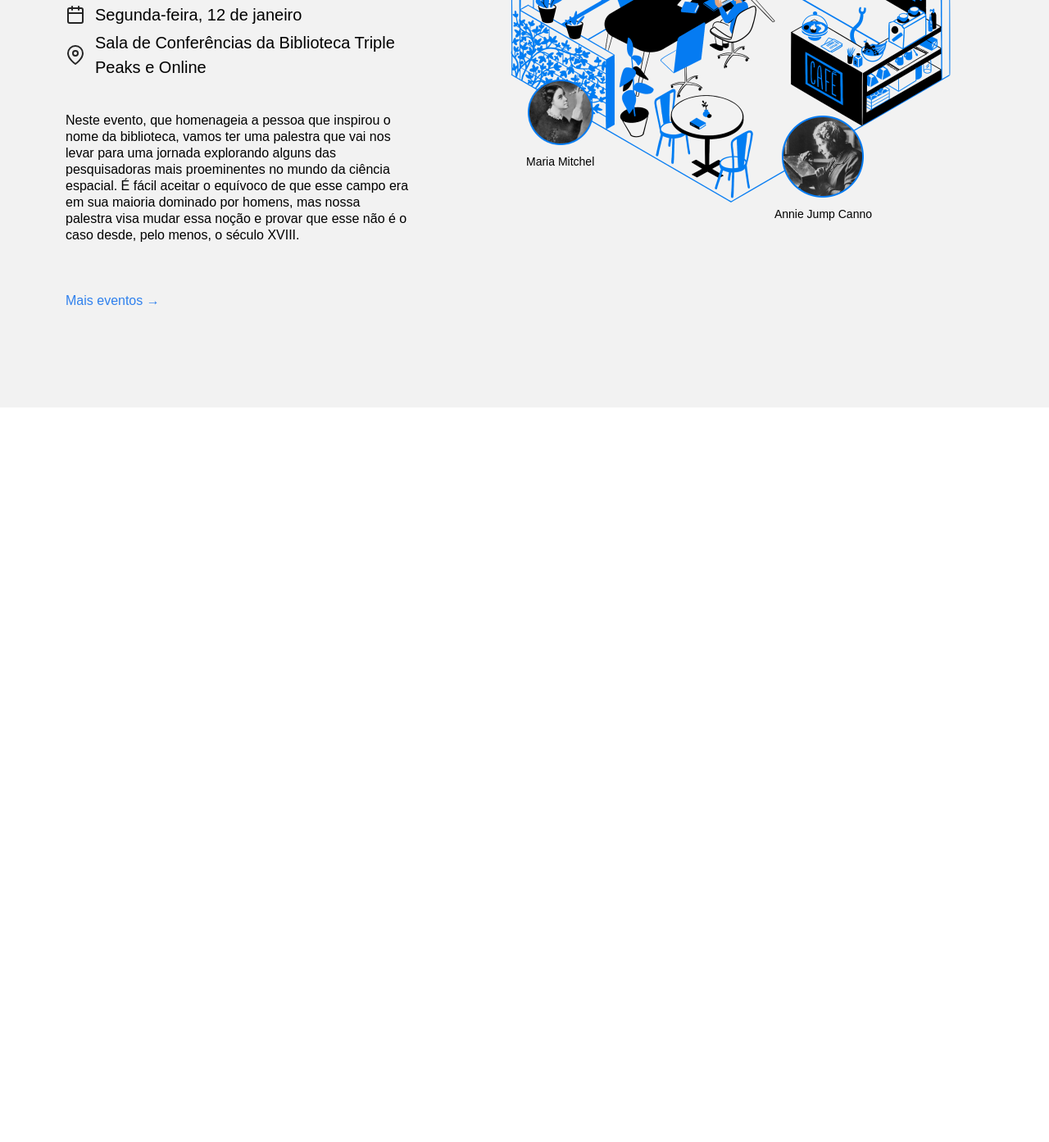
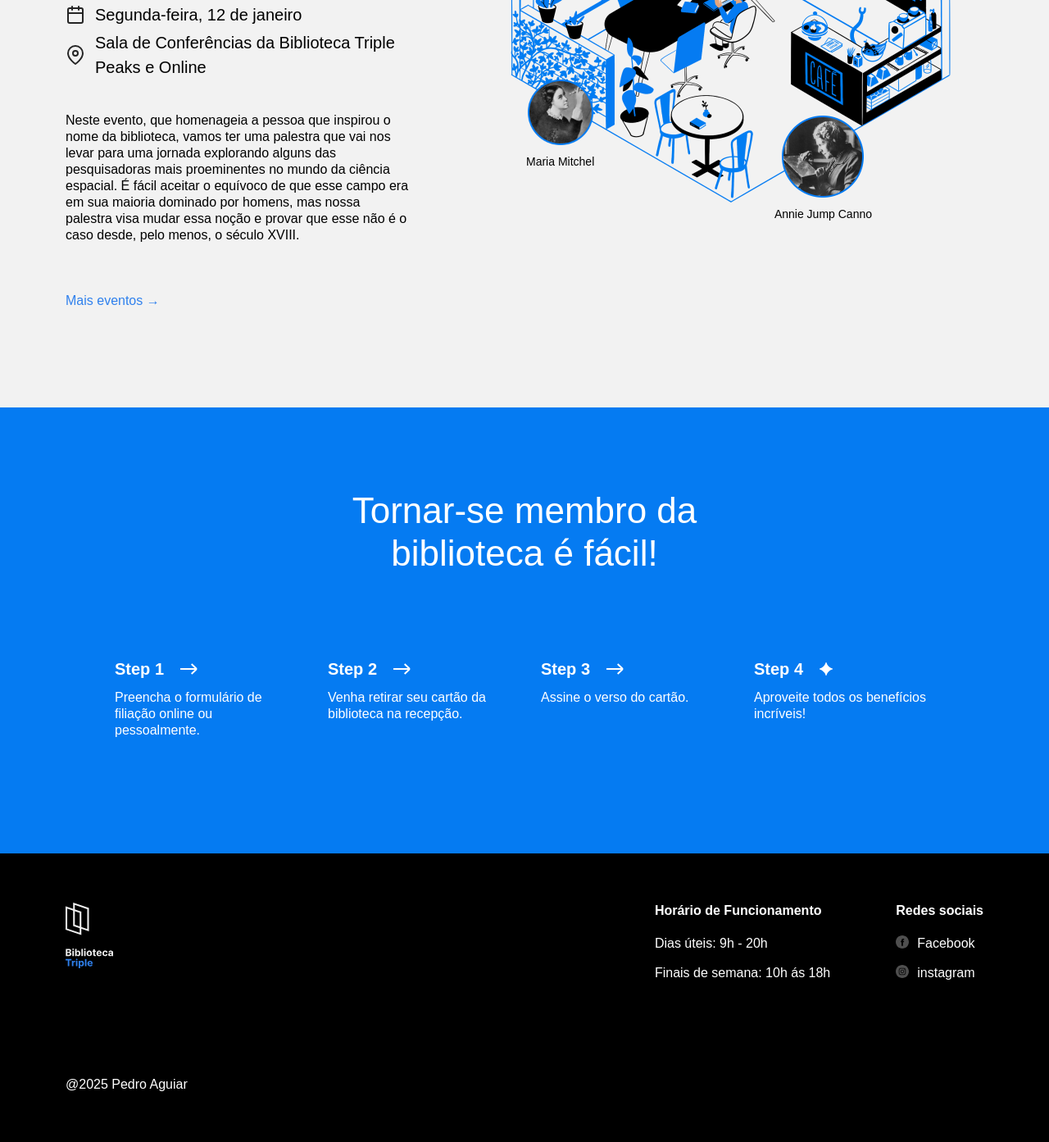
Before and after one commit to Pedroaguiar1145/web_project_library, a plain HTML site: page index.html in a window 1280 px wide. Shown: the part 2493-3886 px from the top of the page at 82% size. Before the commit the page ends 2990 px from the top, so only its background shows below. Drawn offline with Linux system fonts and the light colour scheme.

Commit message:
projeto 3/3

```diff
--- a/index.html
+++ b/index.html
@@ -29,7 +29,7 @@
               <a class="nav__link">Seja um membro</a>
             </li>
             <li>
-              <a class="nav__link">Contatos</a>
+              <a class="nav__link" href="#Contatos">Contatos</a>
             </li>
           </ul>
         </nav>
@@ -217,7 +217,111 @@
             </div>
           </div>
         </section>
+        <section class="membership">
+          <h2 class="membership__title">
+            Tornar-se membro da biblioteca é fácil!
+          </h2>
+          <ul class="membership__steps">
+            <li class="step">
+              <h3 class="step__title">
+                Step 1
+                <img
+                  src="./images/icon_step_forward.svg"
+                  alt="icon forward"
+                  class="step__icon"
+                />
+              </h3>
+              <p class="step__description">
+                Preencha o formulário de filiação online ou pessoalmente.
+              </p>
+            </li>
+            <li class="step">
+              <h3 class="step__title">
+                Step 2
+                <img
+                  src="./images/icon_step_forward.svg"
+                  alt="icon forward"
+                  class="step__icon"
+                />
+              </h3>
+              <p class="step__description">
+                Venha retirar seu cartão da biblioteca na recepção.
+              </p>
+            </li>
+            <li class="step">
+              <h3 class="step__title">
+                Step 3
+                <img
+                  src="./images/icon_step_forward.svg"
+                  alt="icon forward"
+                  class="step__icon"
+                />
+              </h3>
+              <p class="step__description">Assine o verso do cartão.</p>
+            </li>
+            <li class="step">
+              <h3 class="step__title">
+                Step 4
+                <img
+                  src="./images/icon_step_finish.svg"
+                  alt="icon finish"
+                  class="step__icon"
+                />
+              </h3>
+              <p class="step__description">
+                Aproveite todos os benefícios incríveis!
+              </p>
+            </li>
+          </ul>
+        </section>
       </main>
+      <footer class="footer">
+        <div class="footer__columns">
+          <img
+            src="images/logo_white.svg"
+            alt="logo tripe teen"
+            class="footer__logo"
+          />
+          <div class="footer__columns footer__column_content_hours">
+            <h4 class="footer__column-heading">Horário de Funcionamento</h4>
+            <ul class="footer__list">
+              <li class="footer__list-item">Dias úteis: 9h - 20h</li>
+              <li class="footer__list-item">Finais de semana: 10h ás 18h</li>
+            </ul>
+          </div>
+          <div
+            class="footer__columns footer__column_content_social"
+            id="Contatos"
+          >
+            <h4 class="footer__column-heading">Redes sociais</h4>
+            <ul class="footer__list">
+              <li class="footer__list-item">
+                <a href="#" class="footer__column-link">
+                  <img
+                    src="images/facebook_white.svg"
+                    alt="face"
+                    class="footer__social-icon"
+                  />
+                  Facebook</a
+                >
+              </li>
+              <li class="footer__list-item">
+                <a href="#" class="footer__column-link">
+                  <img
+                    src="images/instagram_white.svg"
+                    alt="instagram"
+                    class="footer__social-icon"
+                  />
+                  instagram
+                </a>
+              </li>
+            </ul>
+          </div>
+        </div>
+        <div class="footer__copyright">
+          <p class="footer__copyright">@2025 Pedro Aguiar</p>
+        </div>
+      </footer>
     </div>
   </body>
 </html>
--- a/styles/style.css
+++ b/styles/style.css
@@ -289,3 +289,107 @@
   font-size: 14px;
   margin: 0;
 }
+.membership {
+  padding: 100px 0 140px;
+  background-color: #057bf2;
+  color: #ffffff;
+}
+
+.membership__title {
+  max-width: 574px;
+  margin: 0 auto;
+  text-align: center;
+  font-size: 44px;
+  font-weight: 500;
+  line-height: 52px;
+}
+
+.membership__steps {
+  display: flex;
+  gap: 40px;
+  justify-content: center;
+  list-style-type: none;
+  padding: 0;
+  margin: 100px 0 0;
+}
+
+.step {
+  flex-basis: 220px;
+}
+
+.step__title {
+  margin: 0;
+  font-size: 20px;
+  line-height: 30px;
+  font-weight: 700;
+  display: flex;
+  align-items: center;
+}
+
+.step__icon {
+  margin-left: 20px;
+}
+
+.step__description {
+  margin: 10px 0 0;
+}
+
+.footer {
+  box-sizing: border-box;
+  background-color: #000000;
+  color: #fff;
+  padding: 60px 80px;
+}
+
+.footer__columns {
+  display: flex;
+  align-items: start;
+}
+
+.footer__column_content_hours {
+  display: flex;
+  flex-direction: column;
+  margin-left: auto;
+}
+
+.footer__column_content_social {
+  display: flex;
+  flex-direction: column;
+  margin-left: 80px;
+}
+
+.footer__logo {
+  height: 80px;
+  width: 58px;
+}
+
+.footer__column-heading {
+  margin: 0px 0px 20px;
+}
+
+.footer__list {
+  list-style-type: none;
+  padding: 0;
+  margin: 0;
+}
+
+.footer__list-item {
+  margin: 0px 0px 16px;
+  display: flex;
+}
+
+.footer__column-link {
+  color: white;
+  text-decoration: none;
+  display: flex;
+  column-gap: 10px;
+}
+
+.footer__social-icon {
+  width: 16px;
+  height: 16px;
+}
+
+.footer__copyright {
+  margin: 100px 0px 0px 0px;
+}
```
